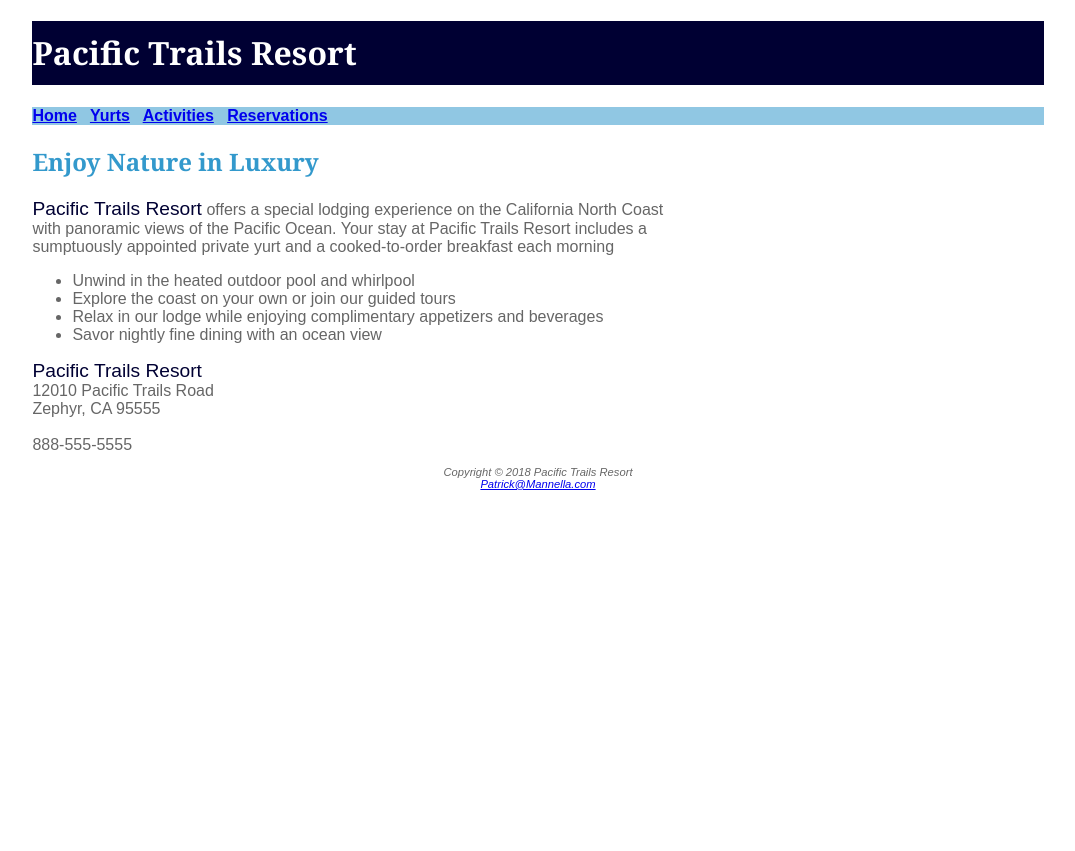
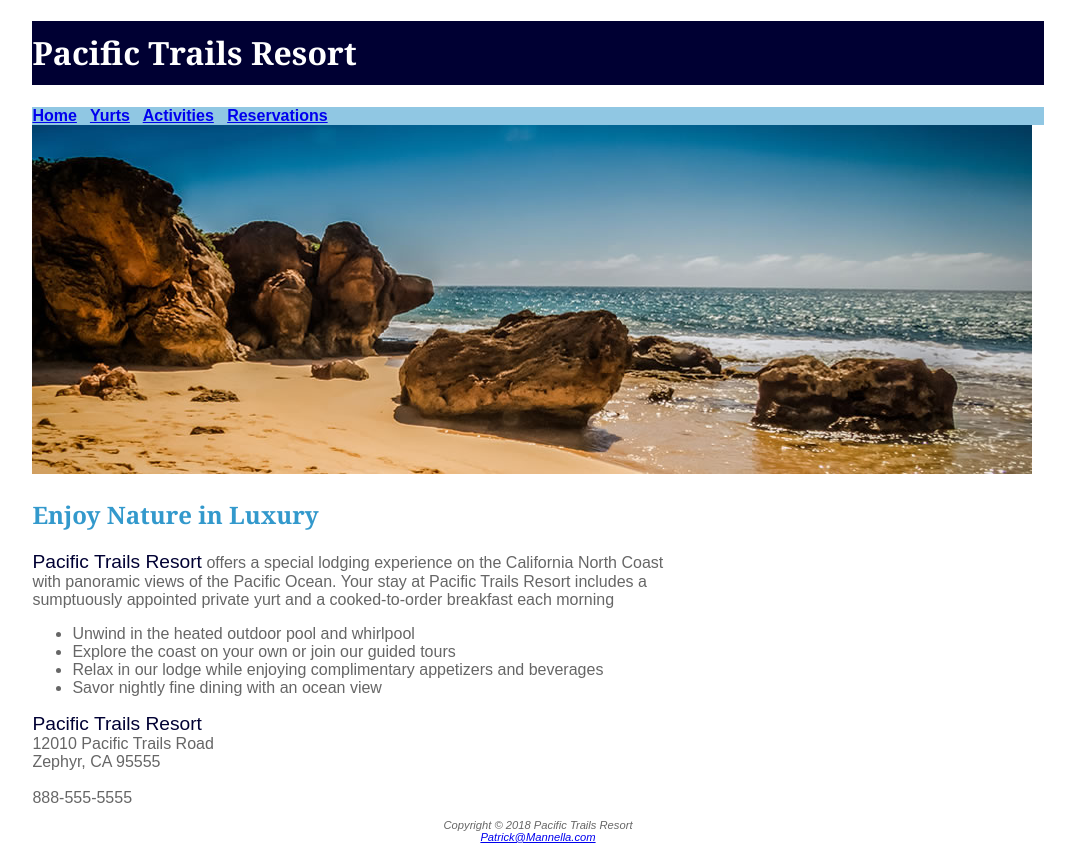
Before and after one commit to patrickbmannella/lab_PatrickMannella, a plain HTML site: page index.html in a window 1280 px wide. Shown: the whole page, without its empty margins (102-1177 px from the left). Before the commit the page ends 800 px from the top, so only its background shows below. Drawn offline with Linux system fonts and the light colour scheme.

Commit message:
added coast image

```diff
--- a/index.html
+++ b/index.html
@@ -16,6 +16,11 @@
       <a href="Activities.html">Activities</a>  &nbsp;
 	  <a href="Reservations.html">Reservations</a>
 </nav>
+<div id="homehero">
+	<img src="images/coast.jpg"
+	alt="coastalimage"
+	width="1000" height="349">
+</div>
 <main>
 	<h2>Enjoy Nature in Luxury</h2>
 	<p><span class="resort">Pacific Trails Resort</span> offers a special lodging experience on the California North Coast<br>
```
